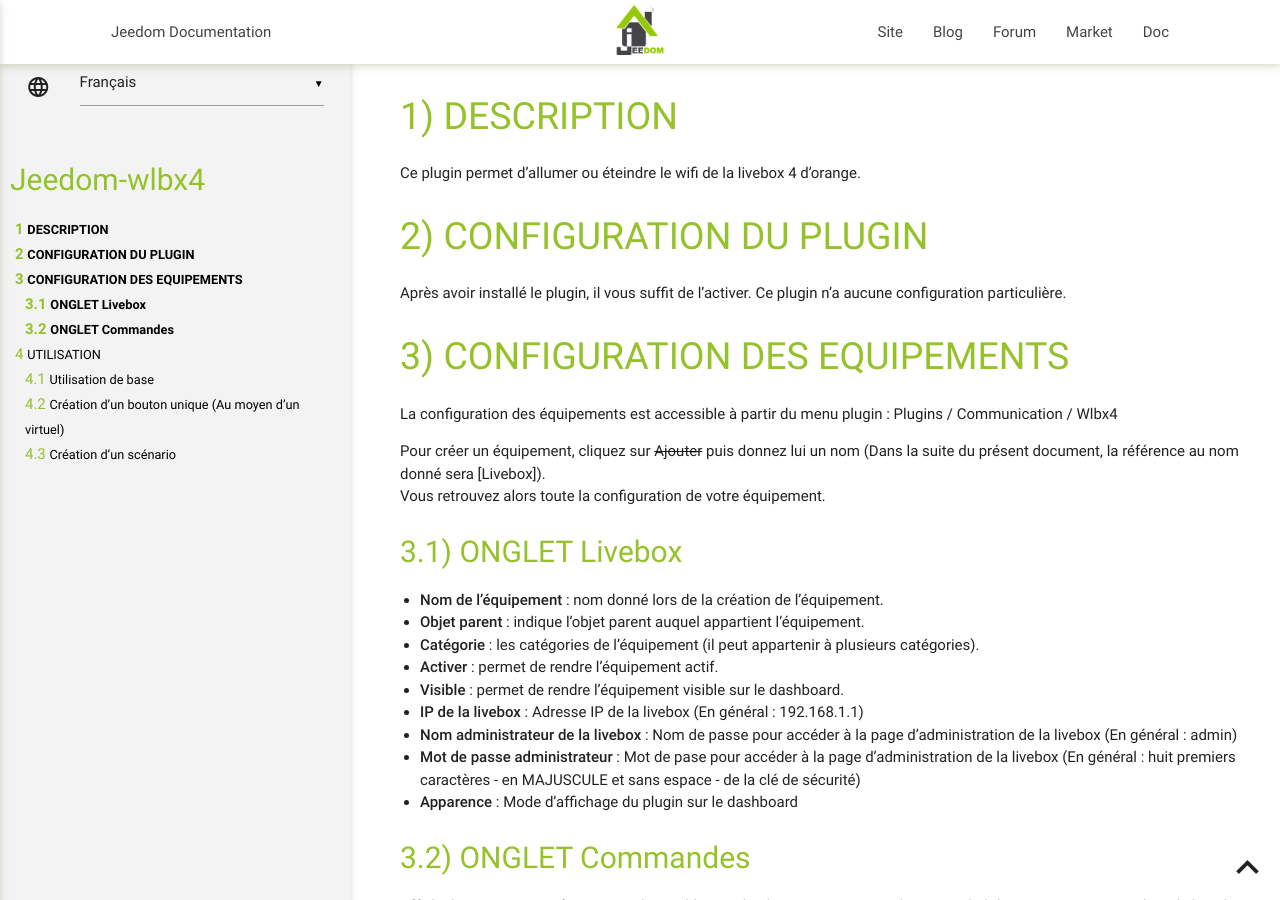
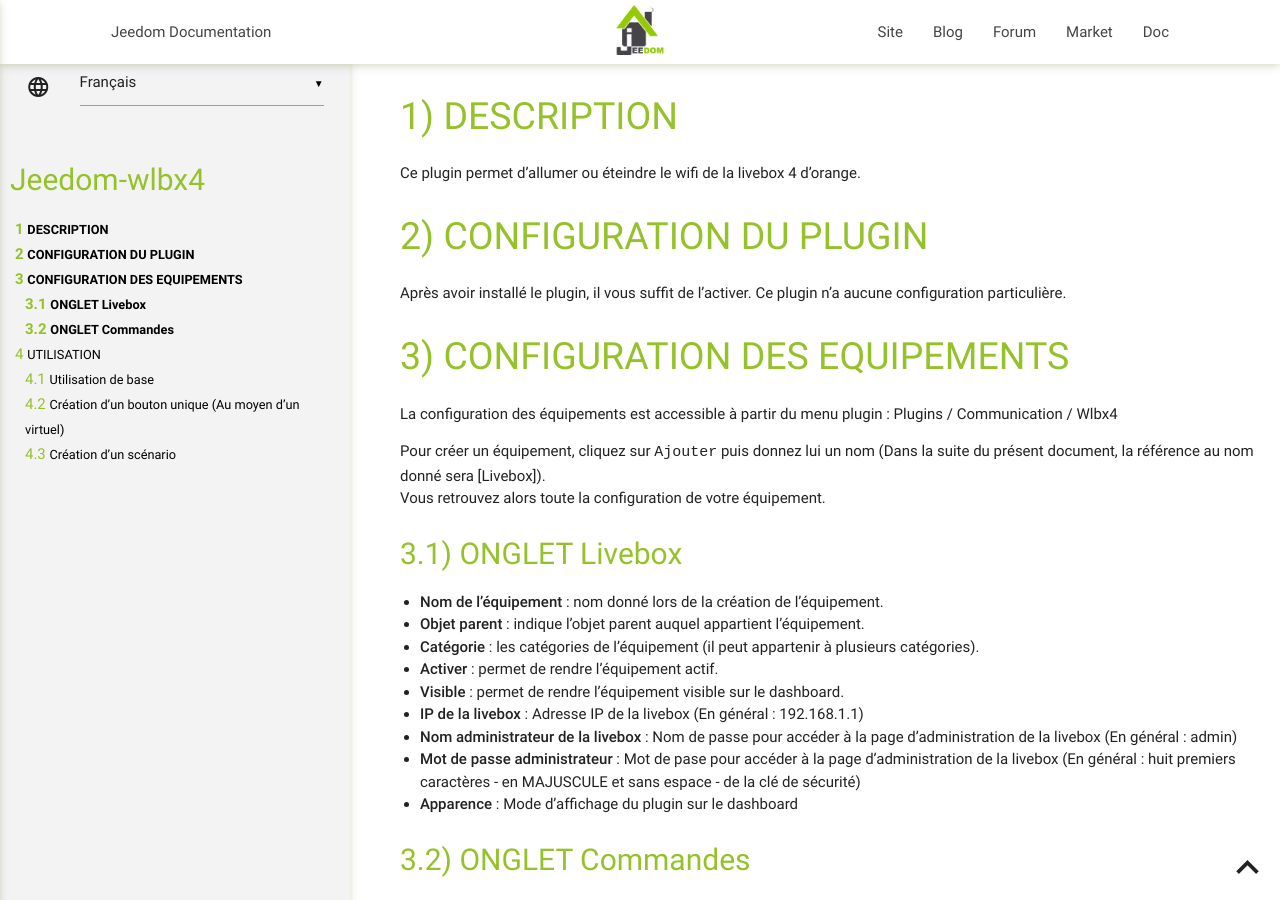
Before and after one commit to pebteam/jeedom-wlbx4, a Jekyll site: the page built from docs/fr_FR/index.md, in a window 1280 px wide and 900 px high. Built offline with Jekyll 4.4.1, drawn with Linux system fonts in a browser that asks for light colours; our own code applies the rules of GitHub Pages for plain Markdown files.

Commit message:
Add files via upload

````diff
--- a/docs/fr_FR/index.md
+++ b/docs/fr_FR/index.md
@@ -11,7 +11,7 @@ CONFIGURATION DES EQUIPEMENTS
 La configuration des équipements est accessible à partir du menu plugin :
 Plugins / Communication / Wlbx4
 
-Pour créer un équipement, cliquez sur ~~Ajouter~~ puis donnez lui un nom (Dans la suite du présent document, la référence au nom donné sera [Livebox]).
+Pour créer un équipement, cliquez sur ```Ajouter``` puis donnez lui un nom (Dans la suite du présent document, la référence au nom donné sera [Livebox]).
 Vous retrouvez alors toute la configuration de votre équipement.
 
 ONGLET Livebox
````
